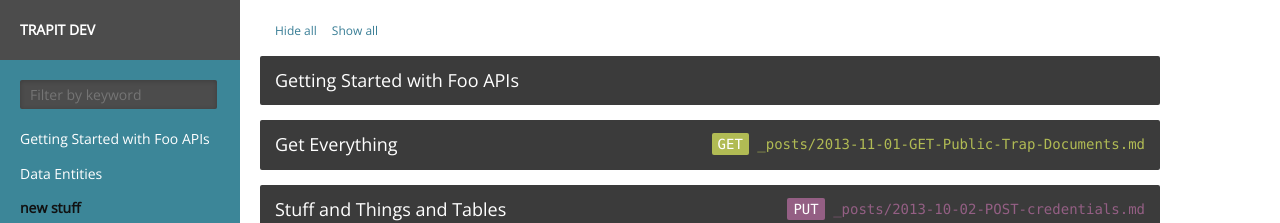
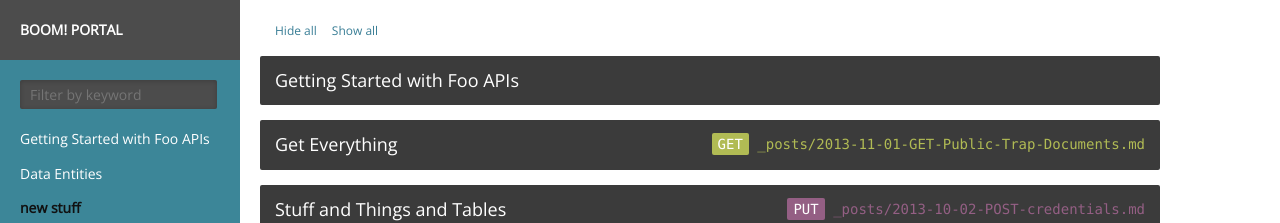
Before and after one commit to llarsell/llarsell.github.io, a Jekyll site: the page built from index.html, in a window 1280 px wide. Shown: the top 223 px of the page. Built offline with Jekyll 4.4.1, drawn with Linux system fonts in a browser that asks for light colours.

Commit message:
new header

```diff
--- a/_config.yml
+++ b/_config.yml
@@ -3,4 +3,4 @@ exclude: ['README.markdown']
 permalink: ':title'
 pygments: true
 safe: false
-title: 'Trapit Dev'
+title: 'BOOM! Portal'
```
